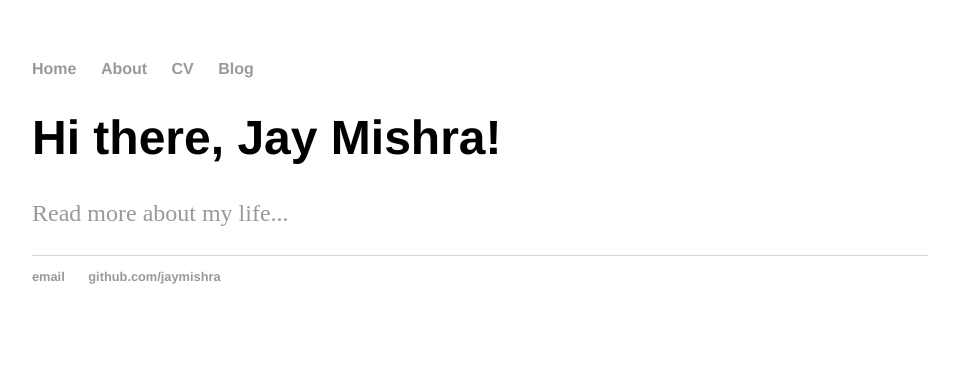
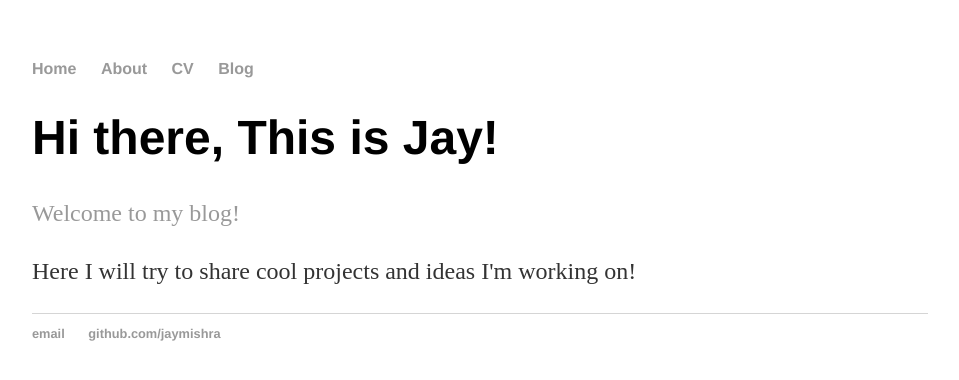
Before and after one commit to JayMishra/jaymishra.github.io, a Jekyll site: the page built from index.html, in a window 1280 px wide. Shown: the top 380 px of the page, without its empty margins (160-1119 px from the left). Built offline with Jekyll 4.4.1, drawn with Linux system fonts in a browser that asks for light colours.

Commit message:
Update index.html

```diff
--- a/index.html
+++ b/index.html
@@ -3,6 +3,7 @@ layout: default
 title: Hank Quinlan, Horrible Cop
 ---
 <div class="blurb">
-	<h1>Hi there, Jay Mishra!</h1>
-	<p> <a href="/about">Read more about my life...</a></p>
+	<h1>Hi there, This is Jay!</h1>
+	<p> <a href="/about">Welcome to my blog!</a></p>
+<p>Here I will try to share cool projects and ideas I'm working on! <p>
 </div><!-- /.blurb -->
```
